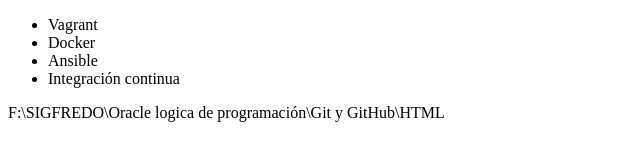
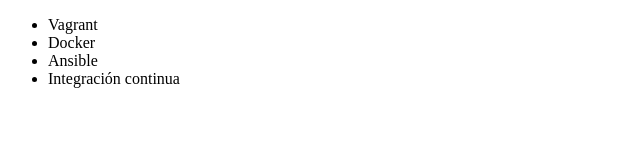
Before and after one commit to SERVIODO/prueba-alura, a plain HTML site: page index.html in a window 1280 px wide. Shown: the whole page, without its empty margins (0-640 px from the left). Drawn offline with Linux system fonts and the light colour scheme.

Commit message:
fix-acento y lineas vacias

```diff
--- a/index.html
+++ b/index.html
@@ -13,20 +13,3 @@
      </ul>
 </body>
 </html>
-
-
-
-
-
-
-
-
-
-
-
-
-
-
-
-
-F:\SIGFREDO\Oracle logica de programación\Git y GitHub\HTML
```
